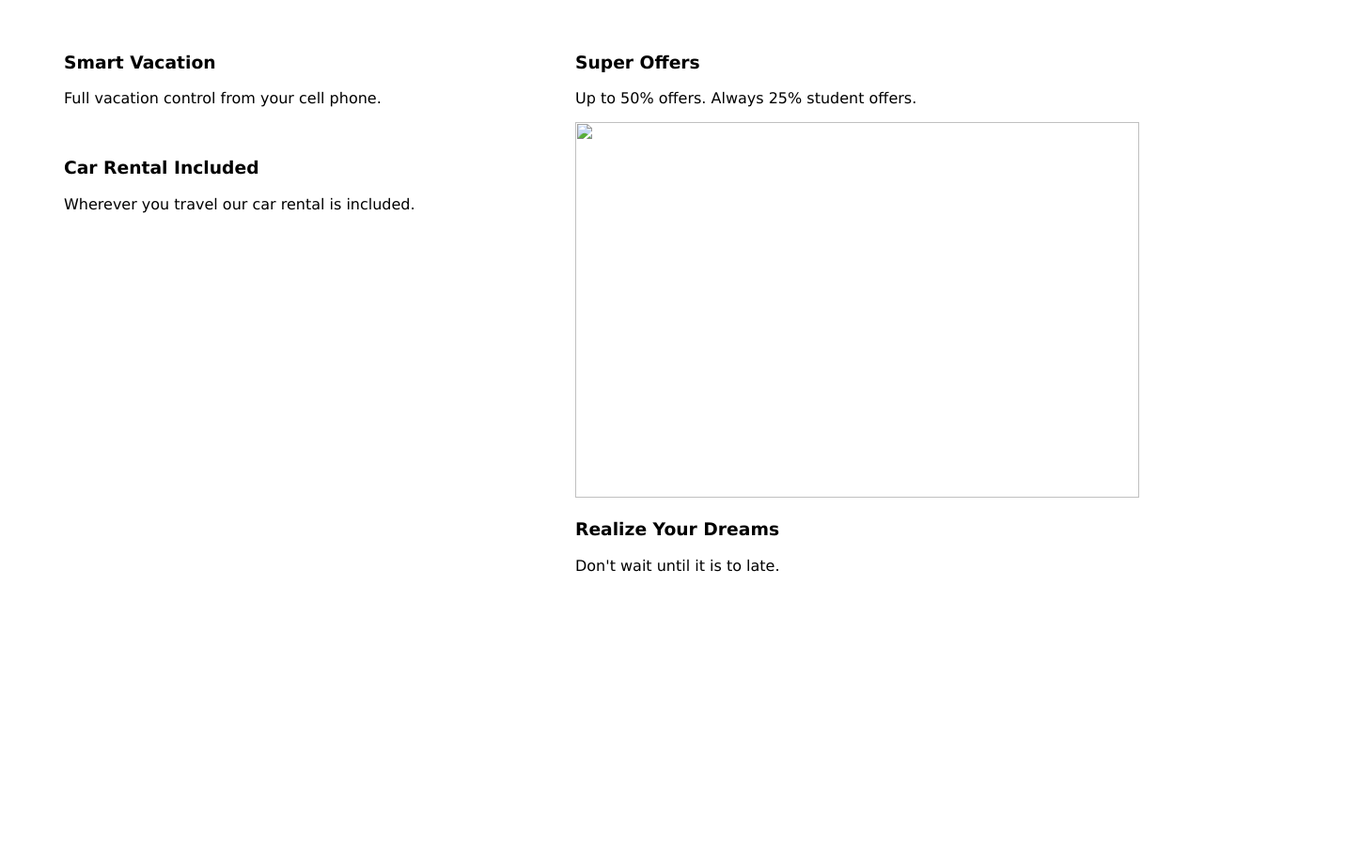
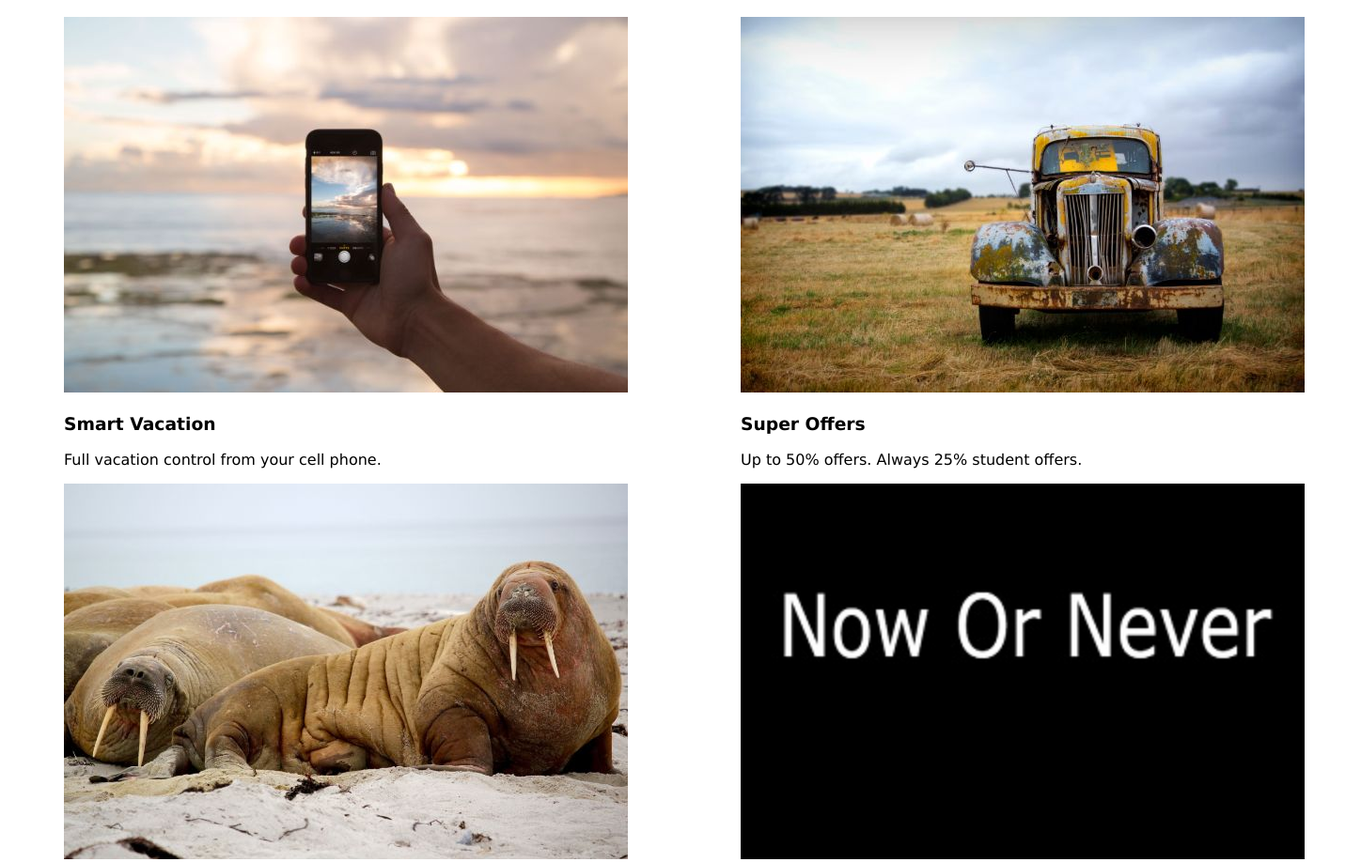
Before and after one commit to mrabdsaif/Template-2-beach, a plain HTML site: page index.html in a window 1280 px wide. Shown: the part 940-1858 px from the top of the page at 94% size, 1448 px wide, since content can reach past the window. Before the commit the page ends 1636 px from the top, so only its background shows below. Drawn offline with Linux system fonts and the light colour scheme; the site is published under a folder, as on GitHub Pages, so addresses that start at the root find nothing.

Commit message:
beach-template

```diff
--- a/index.html
+++ b/index.html
@@ -7,7 +7,7 @@
 
 <body>
     <nav>
-        <img class="img1" src="/img/beach-header.jpg" alt="">
+        <img class="img1" src="img/beach-header.jpg" alt="">
         <header>
             <div id="headerDiv">
                 <h2 class="h2-header">4 Good Reasons
@@ -20,20 +20,20 @@
             <br>
             <div class="twocolumns">
                 <div class="columns">
-                    <img src="/img/beach (1).jpg" alt="">
+                    <img src="img/beach (1).jpg" alt="">
                     <h3>Smart Vacation</h3>
                     <p>Full vacation control from your cell phone.</p>
 
-                    <img src="/img/beach2.jpg" alt="">
+                    <img src="img/beach2.jpg" alt="">
                     <h3>Car Rental Included</h3>
                     <p>Wherever you travel our car rental is included.</p>
                 </div>
                 <div class="columns">
-                    <img src="/img/beach3.jpg" alt="">
+                    <img src="img/beach3.jpg" alt="">
                     <h3>Super Offers</h3>
                     <p>Up to 50% offers. Always 25% student offers.</p>
 
-                    <img id="img4" src="/img/beach4.jpg" alt="">
+                    <img id="img4" src="img/beach4.jpg" alt="">
                     <h3>Realize Your Dreams</h3>
                     <p>Don't wait until it is to late.</p>
                 </div>
```
